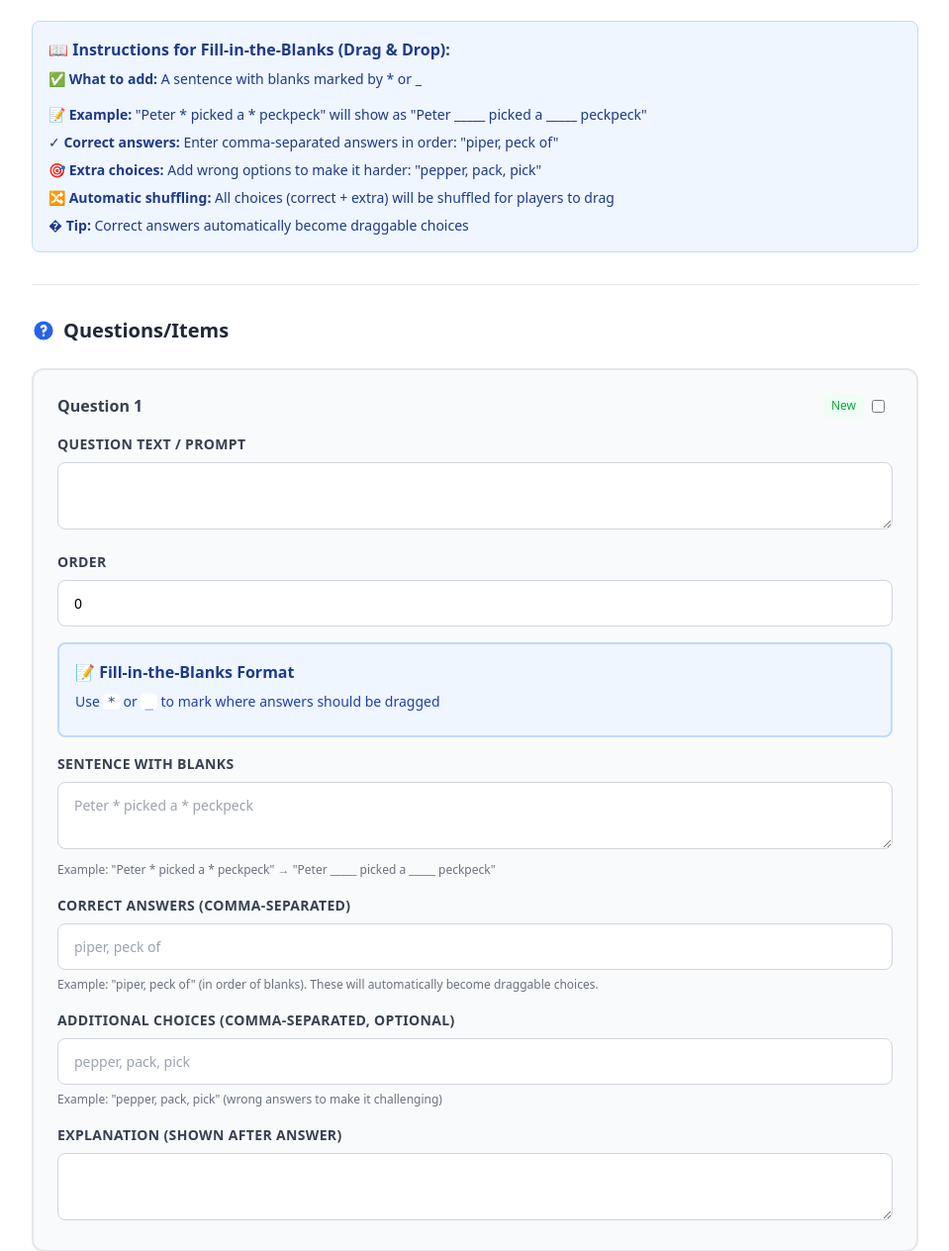
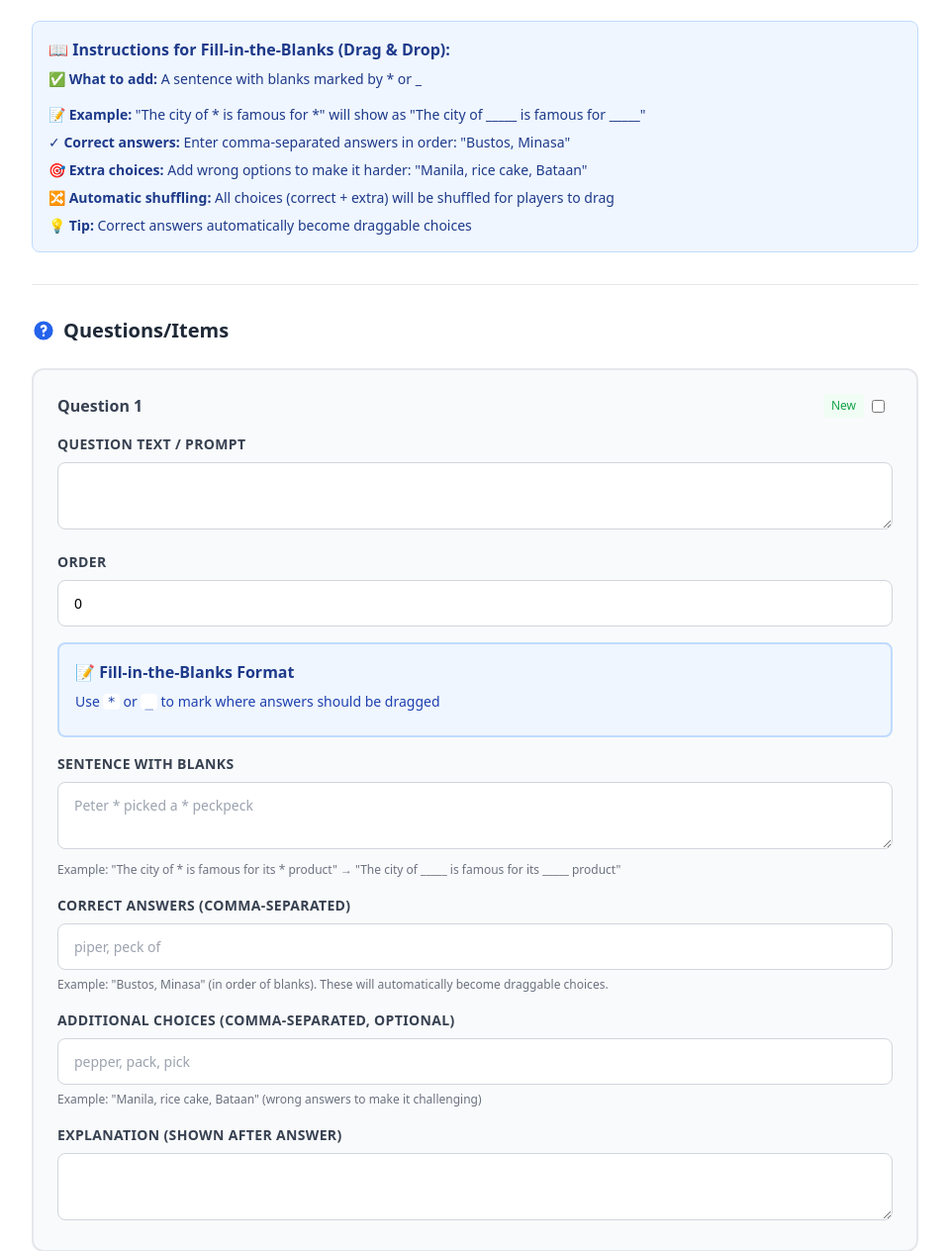
Before and after one commit to kbrbs/project, a Django app: page /admin-panel/games/2/edit/ in a window 1280 px wide. Shown: the part 887-2151 px from the top of the page at 99% size, without its empty margins (288-1247 px from the left). Run offline with Django 4.2, Linux system fonts and the light colour scheme; a user stored in the database is signed in; data comes from the database, SQL or seed files in the repository; both versions use the stored data as it was after the commit; some libraries are stand-ins or nearby versions.

Commit message:
new sample

```diff
--- a/core/templates/core/admin_panel/game_form.html
+++ b/core/templates/core/admin_panel/game_form.html
@@ -140,15 +140,15 @@
 
                   <label>Sentence with Blanks</label>
                   {{ f.sentence_template }}
-                  <p class="helptext">Example: "Peter * picked a * peckpeck" → "Peter _____ picked a _____ peckpeck"</p>
+                  <p class="helptext">Example: "The city of * is famous for its * product" → "The city of _____ is famous for its _____ product"</p>
 
                   <label class="mt-4">Correct Answers (comma-separated)</label>
                   {{ f.correct_answers }}
-                  <p class="helptext">Example: "piper, peck of" (in order of blanks). These will automatically become draggable choices.</p>
+                  <p class="helptext">Example: "Bustos, Minasa" (in order of blanks). These will automatically become draggable choices.</p>
 
                   <label class="mt-4">Additional Choices (comma-separated, optional)</label>
                   {{ f.extra_choices }}
-                  <p class="helptext">Example: "pepper, pack, pick" (wrong answers to make it challenging)</p>
+                  <p class="helptext">Example: "Manila, rice cake, Bataan" (wrong answers to make it challenging)</p>
                 </div>
 
                 <!-- Image ID / MCQ fields -->
@@ -215,15 +215,15 @@
 
                 <label>Sentence with Blanks</label>
                 {{ formset.empty_form.sentence_template }}
-                <p class="helptext">Example: "Peter * picked a * peckpeck" → "Peter _____ picked a _____ peckpeck"</p>
+                <p class="helptext">Example: "The city of * is famous for its * product" → "The city of _____ is famous for its _____ product"</p>
 
                 <label class="mt-4">Correct Answers (comma-separated)</label>
                 {{ formset.empty_form.correct_answers }}
-                <p class="helptext">Example: "piper, peck of" (in order of blanks). These will automatically become draggable choices.</p>
+                <p class="helptext">Example: "Bustos, Minasa" (in order of blanks). These will automatically become draggable choices.</p>
 
                 <label class="mt-4">Additional Choices (comma-separated, optional)</label>
                 {{ formset.empty_form.extra_choices }}
-                <p class="helptext">Example: "pepper, pack, pick" (wrong answers to make it challenging)</p>
+                <p class="helptext">Example: "Manila, rice cake, Bataan" (wrong answers to make it challenging)</p>
               </div>
 
               <div class="field-correct_answer" style="display:none;">
@@ -352,11 +352,11 @@
         fields: ['drag_drop'],
         help: [
           '✅ <strong>What to add:</strong> A sentence with blanks marked by * or _',
-          '📝 <strong>Example:</strong> "Peter * picked a * peckpeck" will show as "Peter _____ picked a _____ peckpeck"',
-          '✓ <strong>Correct answers:</strong> Enter comma-separated answers in order: "piper, peck of"',
-          '🎯 <strong>Extra choices:</strong> Add wrong options to make it harder: "pepper, pack, pick"',
+          '📝 <strong>Example:</strong> "The city of * is famous for *" will show as "The city of _____ is famous for _____"',
+          '✓ <strong>Correct answers:</strong> Enter comma-separated answers in order: "Bustos, Minasa"',
+          '🎯 <strong>Extra choices:</strong> Add wrong options to make it harder: "Manila, rice cake, Bataan"',
           '🔀 <strong>Automatic shuffling:</strong> All choices (correct + extra) will be shuffled for players to drag',
-          '� <strong>Tip:</strong> Correct answers automatically become draggable choices'
+          '💡 <strong>Tip:</strong> Correct answers automatically become draggable choices'
         ]
       },
       'image_identification': {
```
Also changed, not shown: db.sqlite3.
